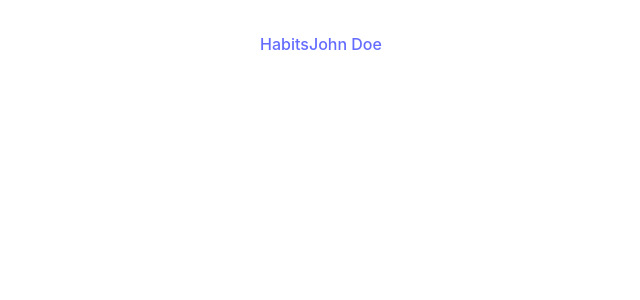
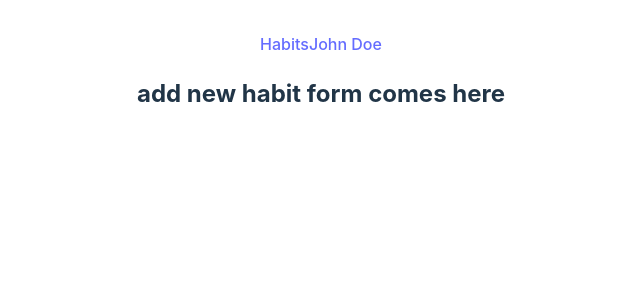
Before and after one commit to filipslunsky/final-project_11-2024, a React (Vite) app in the folder client/: page /habits/new in a window 1280 px wide. Before the commit this address had no page. Shown: the top 300 px of the page, without its empty margins (319-959 px from the left). Built offline with nearby package versions, Linux system fonts and the light colour scheme.

Commit message:
removed console.logs from History.tsx

```diff
--- a/client/src/App.tsx
+++ b/client/src/App.tsx
@@ -4,6 +4,7 @@ import Navbar from './features/Navbar.tsx';
 import Habits from './features/habits/Habits.tsx';
 import User from './features/users/User.tsx';
 import HabitDetail from './features/habits/HabitDetail.tsx';
+import NewHabit from './features/habits/NewHabit.tsx';
 
 function App() {
 
@@ -14,6 +15,7 @@ function App() {
         <Routes>
           <Route path='/habits' element={<Habits />} />
           <Route path='/habits/detail/:id' element={<HabitDetail />} />
+          <Route path='/habits/new' element={<NewHabit />} />
           <Route path='/user' element={<User />} />
         </Routes>
       </BrowserRouter>
--- a/client/src/features/habits/Habits.tsx
+++ b/client/src/features/habits/Habits.tsx
@@ -17,6 +17,7 @@ const Habits: React.FC = () => {
     return (
         <>
             <h2>Habits</h2>
+            <Link to='/habits/new'>Add New habit</Link>
             {
                 habits.map(habit => {
                     return (
--- /dev/null
+++ b/client/src/features/habits/NewHabit.tsx
@@ -0,0 +1,11 @@
+import React from "react";
+
+const NewHabit: React.FC = () => {
+    return (
+        <>
+        <h2>add new habit form comes here</h2>
+        </>
+    );
+}
+
+export default NewHabit;
```
